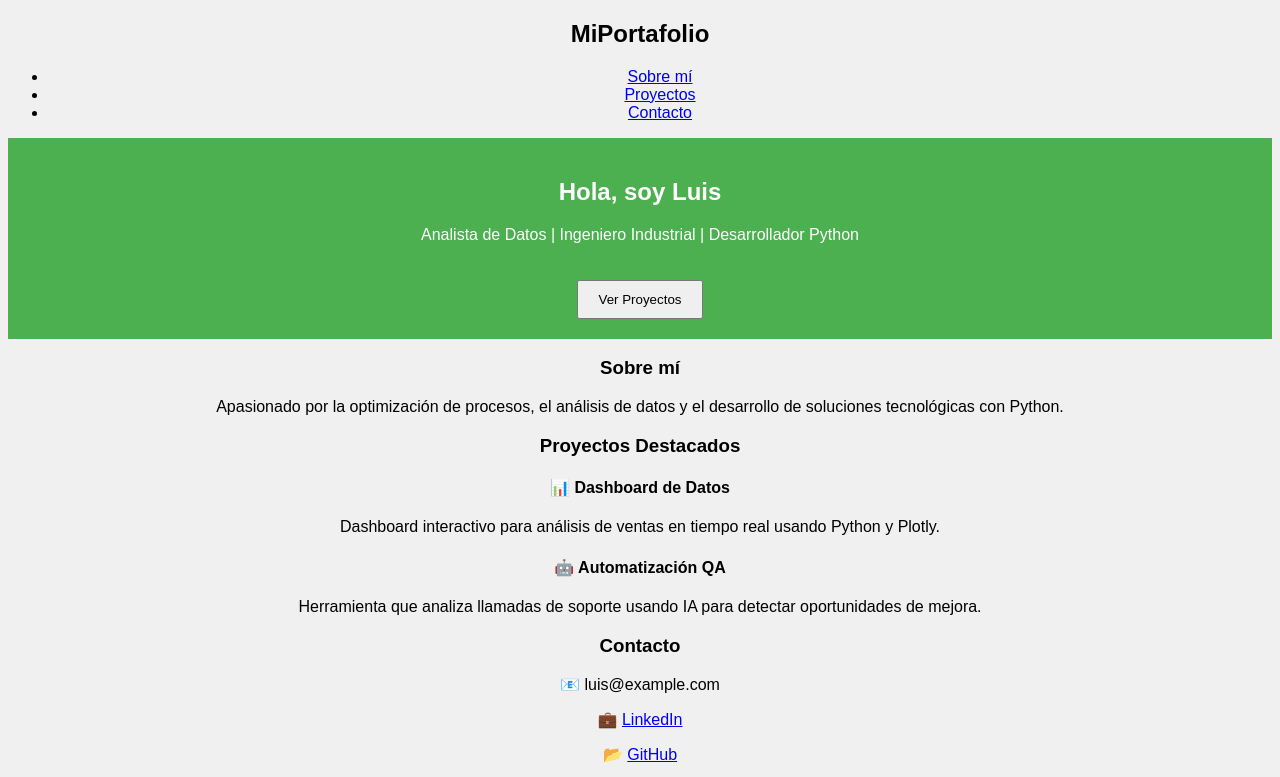
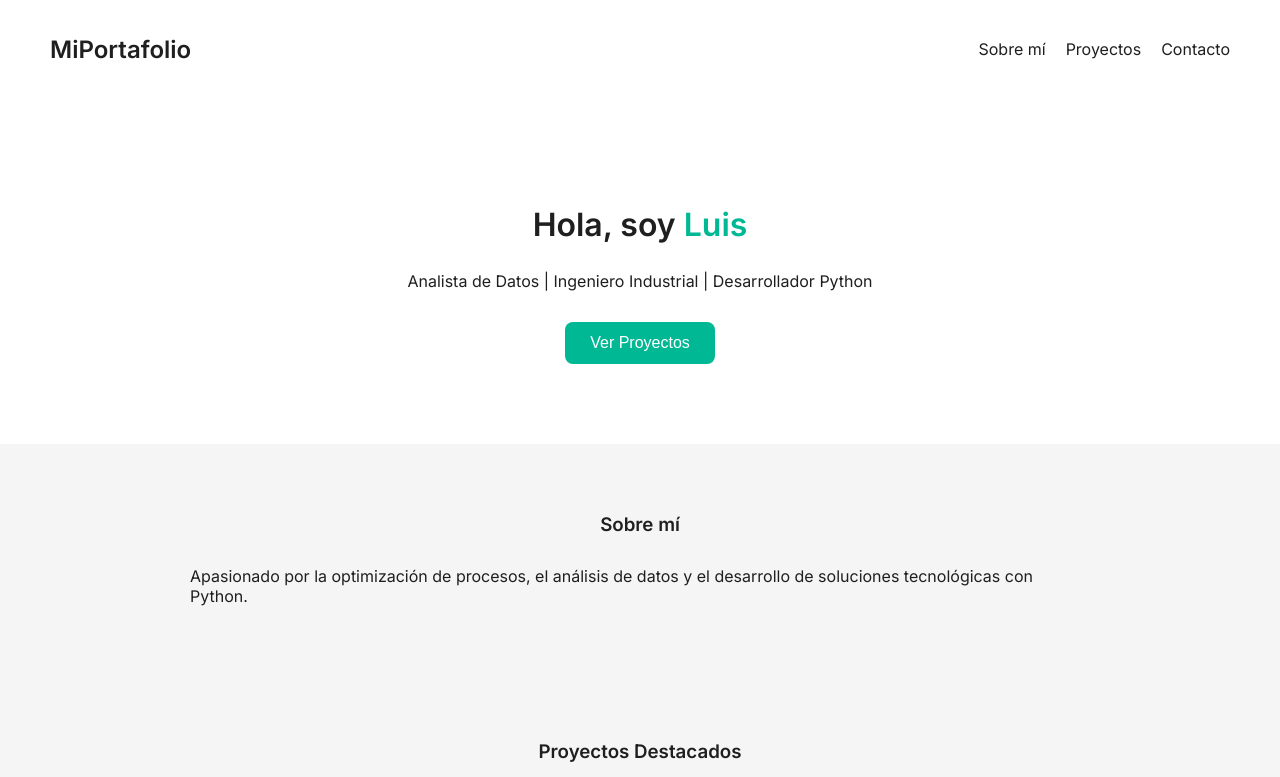
Before and after one commit to nieblasgalvezl/Webpage, a plain HTML site: page index.html in a window 1280 px wide. Shown: the top 777 px of the page. Drawn offline with Linux system fonts and the light colour scheme.

Commit message:
Update style.css
v2

```diff
--- a/style.css
+++ b/style.css
@@ -1,14 +1,98 @@
+/* Fuente moderna */
+@import url('https://fonts.googleapis.com/css2?family=Inter:wght@400;600&display=swap');
+
+:root {
+    --primary: #1f1f1f;
+    --secondary: #4CAF50;
+    --light: #f5f5f5;
+    --accent: #00b894;
+}
+
 body {
-    font-family: Arial, sans-serif;
+    font-family: 'Inter', sans-serif;
+    margin: 0;
+    background: var(--light);
+    color: var(--primary);
+}
+
+/* Barra de navegación */
+nav {
+    display: flex;
+    justify-content: space-between;
+    align-items: center;
+    padding: 15px 50px;
+    background: white;
+    box-shadow: 0 2px 10px rgba(0,0,0,0.05);
+}
+nav h1 {
+    font-weight: 600;
+}
+nav ul {
+    list-style: none;
+    display: flex;
+    gap: 20px;
+}
+nav a {
+    text-decoration: none;
+    color: var(--primary);
+}
+nav a:hover {
+    color: var(--accent);
+}
+
+/* Header */
+header {
     text-align: center;
-    background: #f0f0f0;
+    padding: 80px 20px;
+    background: white;
 }
-header {
-    background: #4CAF50;
+header h2 {
+    font-size: 2rem;
+}
+.highlight {
+    color: var(--accent);
+}
+header button {
+    background: var(--accent);
     color: white;
+    border: none;
+    padding: 12px 25px;
+    margin-top: 15px;
+    border-radius: 8px;
+    cursor: pointer;
+    font-size: 1rem;
+}
+header button:hover {
+    background: #019875;
+}
+
+/* Secciones */
+section {
+    padding: 50px 20px;
+    max-width: 900px;
+    margin: auto;
+}
+section h3 {
+    text-align: center;
+    margin-bottom: 30px;
+}
+
+/* Tarjetas */
+.card {
+    background: white;
     padding: 20px;
+    margin: 15px 0;
+    border-radius: 10px;
+    box-shadow: 0 2px 15px rgba(0,0,0,0.05);
 }
-button {
-    padding: 10px 20px;
-    margin-top: 20px;
+.card h4 {
+    margin-top: 0;
 }
+
+/* Footer */
+footer {
+    text-align: center;
+    padding: 20px;
+    font-size: 0.9rem;
+    color: gray;
+}
```
